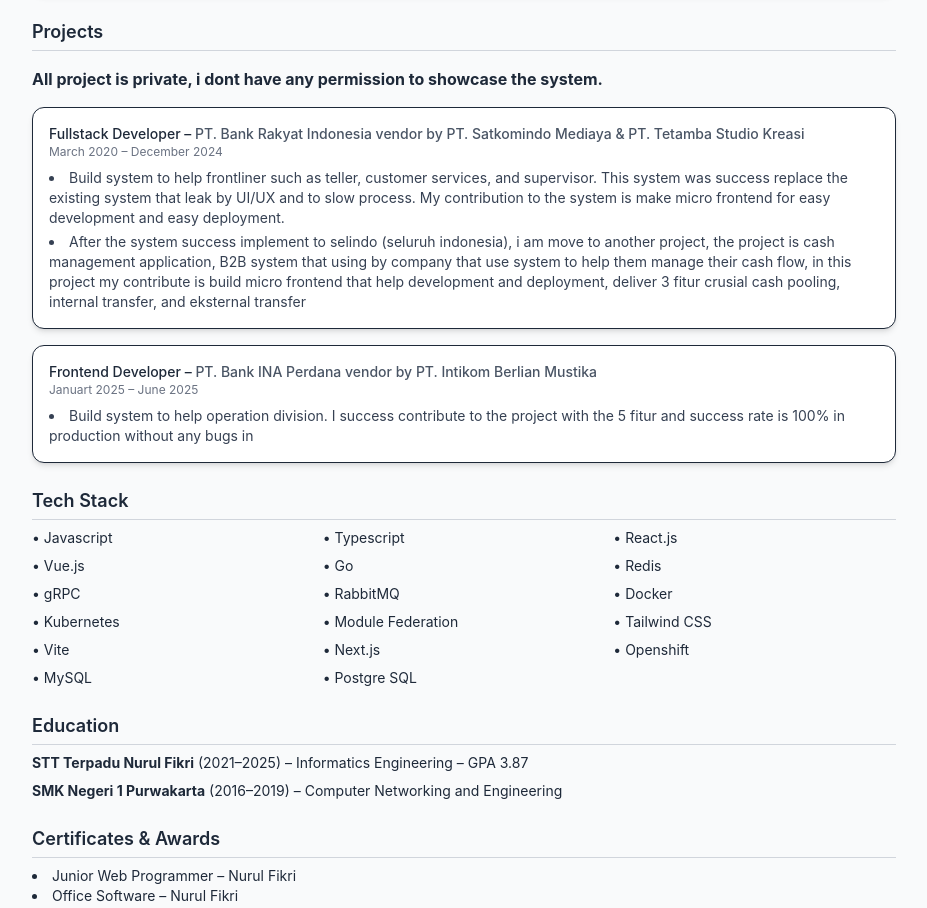
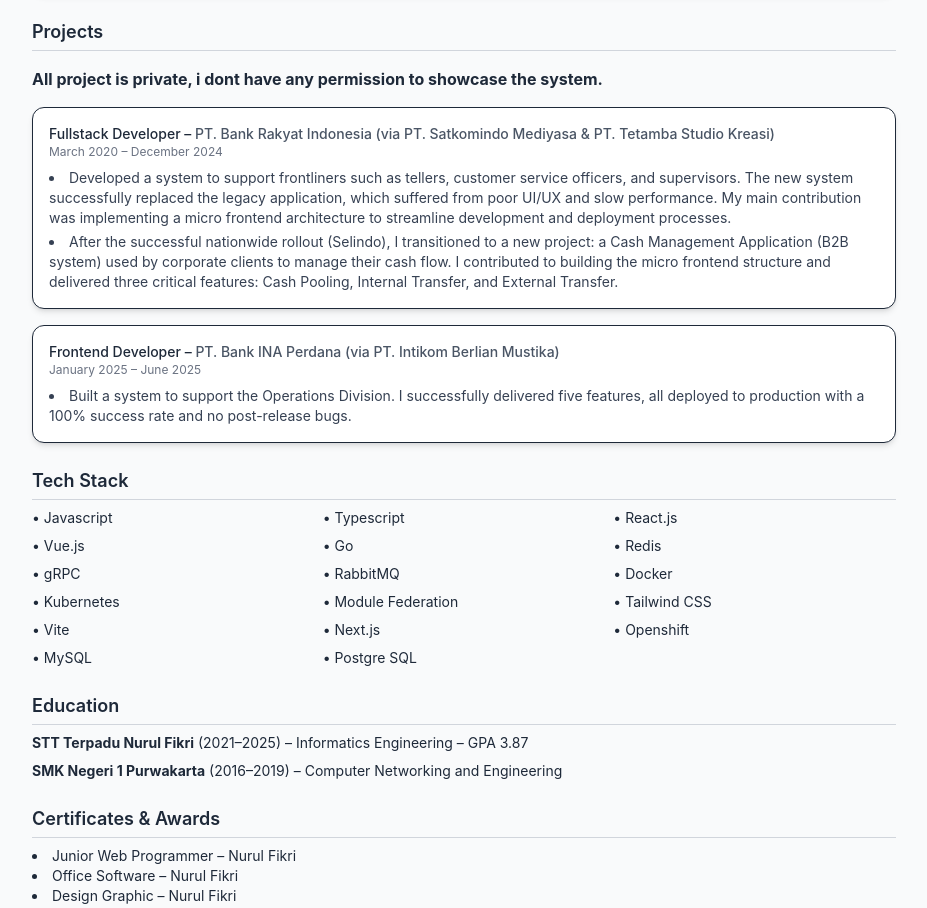
Before and after one commit to FixDev/portfolio, a React (Vite) app: page / in a window 1280 px wide. Shown: the part 1060-1968 px from the top of the page, without its empty margins (176-1103 px from the left). Built offline with nearby package versions, Linux system fonts and the light colour scheme.

Commit message:
change typo

```diff
--- a/src/data/portfolioData.ts
+++ b/src/data/portfolioData.ts
@@ -55,20 +55,20 @@
 export const projects = [
   {
     company:
-      "PT. Bank Rakyat Indonesia vendor by PT. Satkomindo Mediaya & PT. Tetamba Studio Kreasi",
+      "PT. Bank Rakyat Indonesia (via PT. Satkomindo Mediyasa & PT. Tetamba Studio Kreasi)",
     role: "Fullstack Developer",
     period: "March 2020 – December 2024",
     description: [
-      "Build system to help frontliner such as teller, customer services, and supervisor. This system was success replace the existing system that leak by UI/UX and to slow process. My contribution to the system is make micro frontend for easy development and easy deployment. ",
-      "After the system success implement to selindo (seluruh indonesia), i am move to another project, the project is cash management application, B2B system that using by company that use system to help them manage their cash flow, in this project my contribute is build micro frontend that help development and deployment, deliver 3 fitur crusial cash pooling, internal transfer, and eksternal transfer",
+      "Developed a system to support frontliners such as tellers, customer service officers, and supervisors. The new system successfully replaced the legacy application, which suffered from poor UI/UX and slow performance. My main contribution was implementing a micro frontend architecture to streamline development and deployment processes.",
+      "After the successful nationwide rollout (Selindo), I transitioned to a new project: a Cash Management Application (B2B system) used by corporate clients to manage their cash flow. I contributed to building the micro frontend structure and delivered three critical features: Cash Pooling, Internal Transfer, and External Transfer.",
     ],
   },
   {
-    company: "PT. Bank INA Perdana vendor by PT. Intikom Berlian Mustika",
+    company: "PT. Bank INA Perdana (via PT. Intikom Berlian Mustika)",
     role: "Frontend Developer",
-    period: "Januart 2025 – June 2025",
+    period: "January 2025 – June 2025",
     description: [
-      "Build system to help operation division. I success contribute to the project with the 5 fitur and success rate is 100% in production without any bugs in",
+      "Built a system to support the Operations Division. I successfully delivered five features, all deployed to production with a 100% success rate and no post-release bugs.",
     ],
   },
 ];
```
